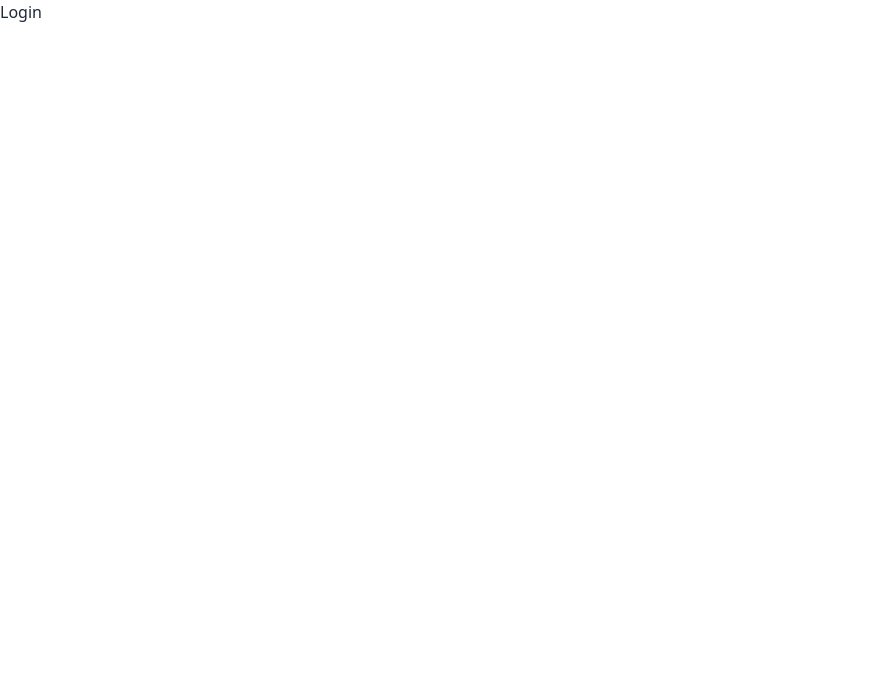
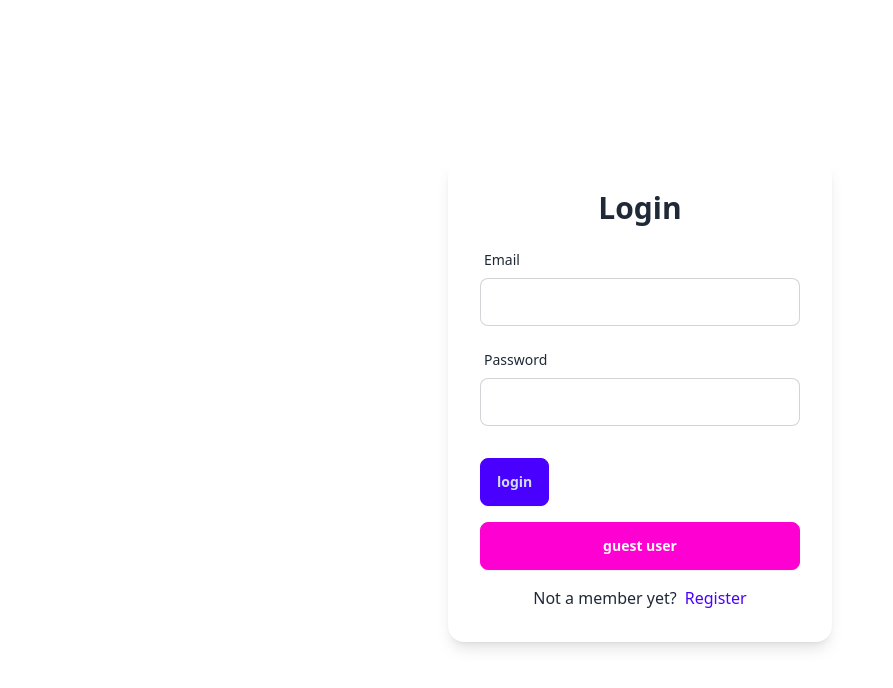
Before and after one commit to miawithcode/comfy-store, a React (Vite) app: page /login in a window 1280 px wide. Shown: the top 688 px of the page, without its empty margins (0-893 px from the left). Built offline with nearby package versions, Linux system fonts and the light colour scheme.

Commit message:
feat: login page

```diff
--- a/src/components/FormInput.jsx
+++ b/src/components/FormInput.jsx
@@ -2,7 +2,7 @@ const FormInput = ({ label, name, type }) => {
   return (
     <div className="form-control">
       <div className="label">
-        <span className="label-text">{label}</span>
+        <span className="label-text capitalize">{label}</span>
       </div>
       <input type={type} name={name} className="input input-bordered" />
     </div>
--- /dev/null
+++ b/src/components/SubmitBtn.jsx
@@ -0,0 +1,6 @@
+const SubmitBtn = ({text}) => {
+  return (
+    <button type="submit" className="btn btn-primary">{text}</button>
+  )
+}
+export default SubmitBtn
--- a/src/components/index.js
+++ b/src/components/index.js
@@ -1 +1,2 @@
 export { default as FormInput } from './FormInput';
+export { default as SubmitBtn } from './SubmitBtn';
--- a/src/pages/Login.jsx
+++ b/src/pages/Login.jsx
@@ -1,6 +1,35 @@
+import { Form, Link } from 'react-router-dom';
+import { FormInput, SubmitBtn } from '../components';
+
 const Login = () => {
   return (
-    <div>Login</div>
-  )
-}
-export default Login
+    <section className=" h-screen grid place-items-center">
+      <Form
+        method="POST"
+        className="card w-96 p-8 bg-base-100 shadow-lg flex flex-col gap-y-4"
+      >
+        <h4 className="text-center text-3xl capitalize font-bold">login</h4>
+        <FormInput label="email" name="identifier" type="email" />
+        <FormInput label="password" name="password" type="password" />
+
+        <div className="mt-4">
+          <SubmitBtn text="login" />
+        </div>
+
+        <button type="button" className="btn btn-secondary btn-block">
+          guest user
+        </button>
+        <p className="text-center">
+          Not a member yet?
+          <Link
+            to="/register"
+            className="ml-2 link link-hover link-primary capitalize"
+          >
+            register
+          </Link>
+        </p>
+      </Form>
+    </section>
+  );
+};
+export default Login;
```
